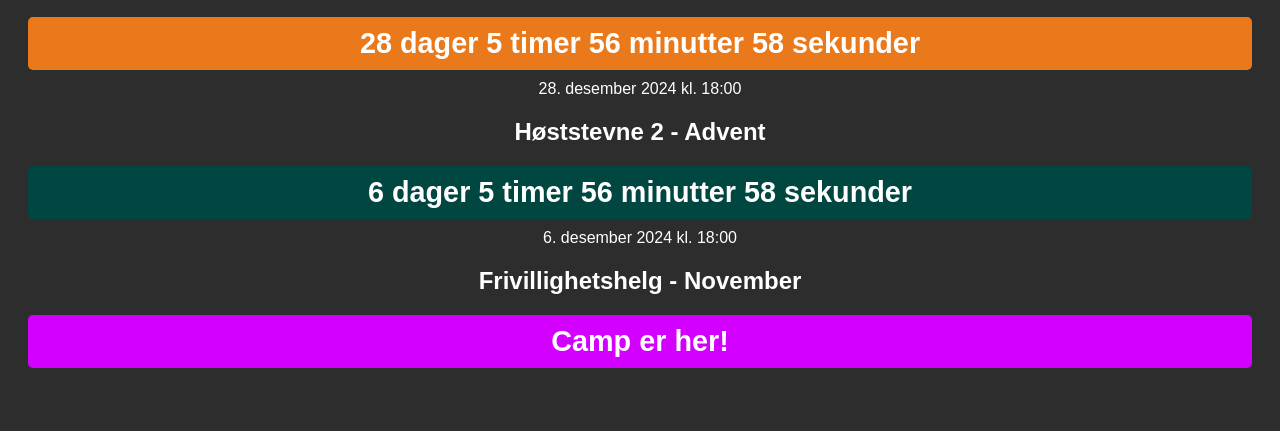
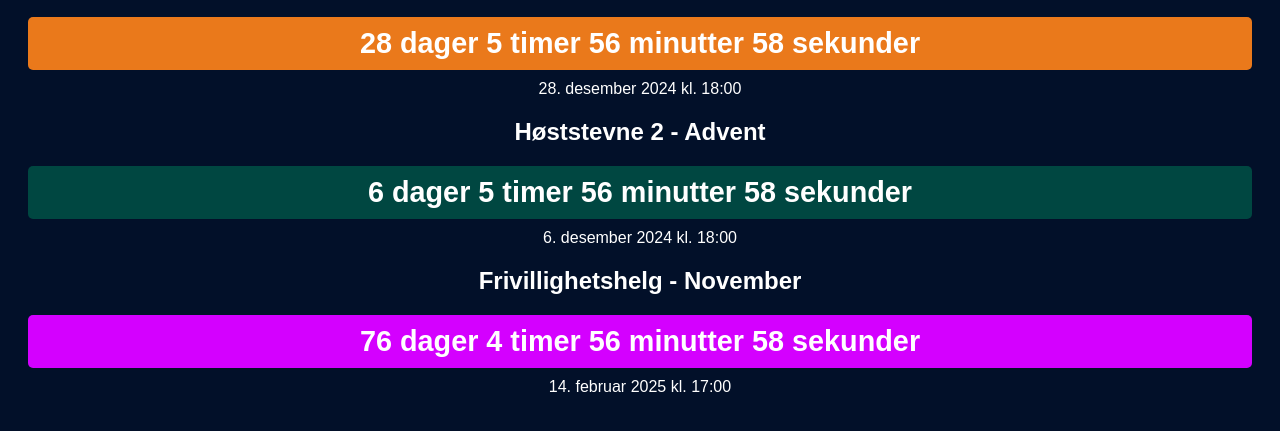
Before and after one commit to rubis09/Campdown, a plain HTML site: page index.html in a window 1280 px wide. Shown: the part 137-568 px from the top of the page. Drawn offline with Linux system fonts and the light colour scheme.

Commit message:
Update index.html
Changed background color to #021029. Changed text when countdown is over to event is here.New date for countdown 3

```diff
--- a/index.html
+++ b/index.html
@@ -9,7 +9,7 @@
         body {
             font-family: Arial, sans-serif;
             text-align: center;
-            background-color: #2d2d2d;
+            background-color: #021029;
             color: white; /* Change the text color to white */
             padding: 20px; /* Reduced padding for mobile */
         }
@@ -79,7 +79,7 @@
     // Countdown target dates
     const countDownDate1 = new Date("December 28, 2024 20:00:00 GMT+0200").getTime();
     const countDownDate2 = new Date("December 6, 2024 20:00:00 GMT+0200").getTime();
-    const countDownDate3 = new Date("November 29, 2024 19:00:00 GMT+0200").getTime(); // New countdown date
+    const countDownDate3 = new Date("February 14, 2025 19:00:00 GMT+0200").getTime(); // New countdown date
 
     // Function to start a countdown
     function startCountdown(targetDate, elementId, dateTextId) {
@@ -99,7 +99,7 @@
 
             if (distance < 0) {
                 clearInterval(intervalId);
-                document.getElementById(elementId).innerHTML = "Camp er her!";
+                document.getElementById(elementId).innerHTML = "Event is here!";
                 document.getElementById(dateTextId).innerHTML = "";
             }
         }, 1000);
```
